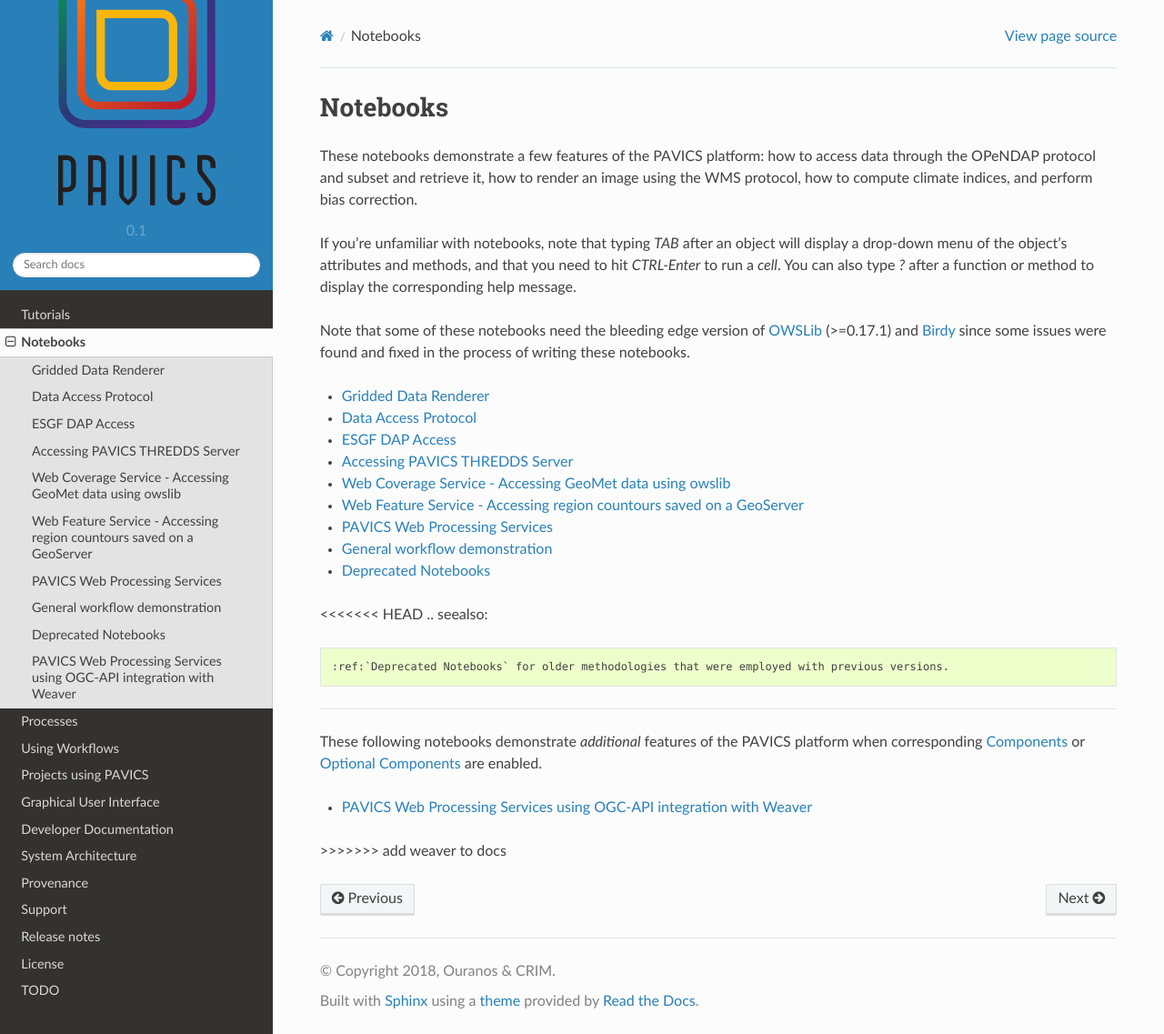
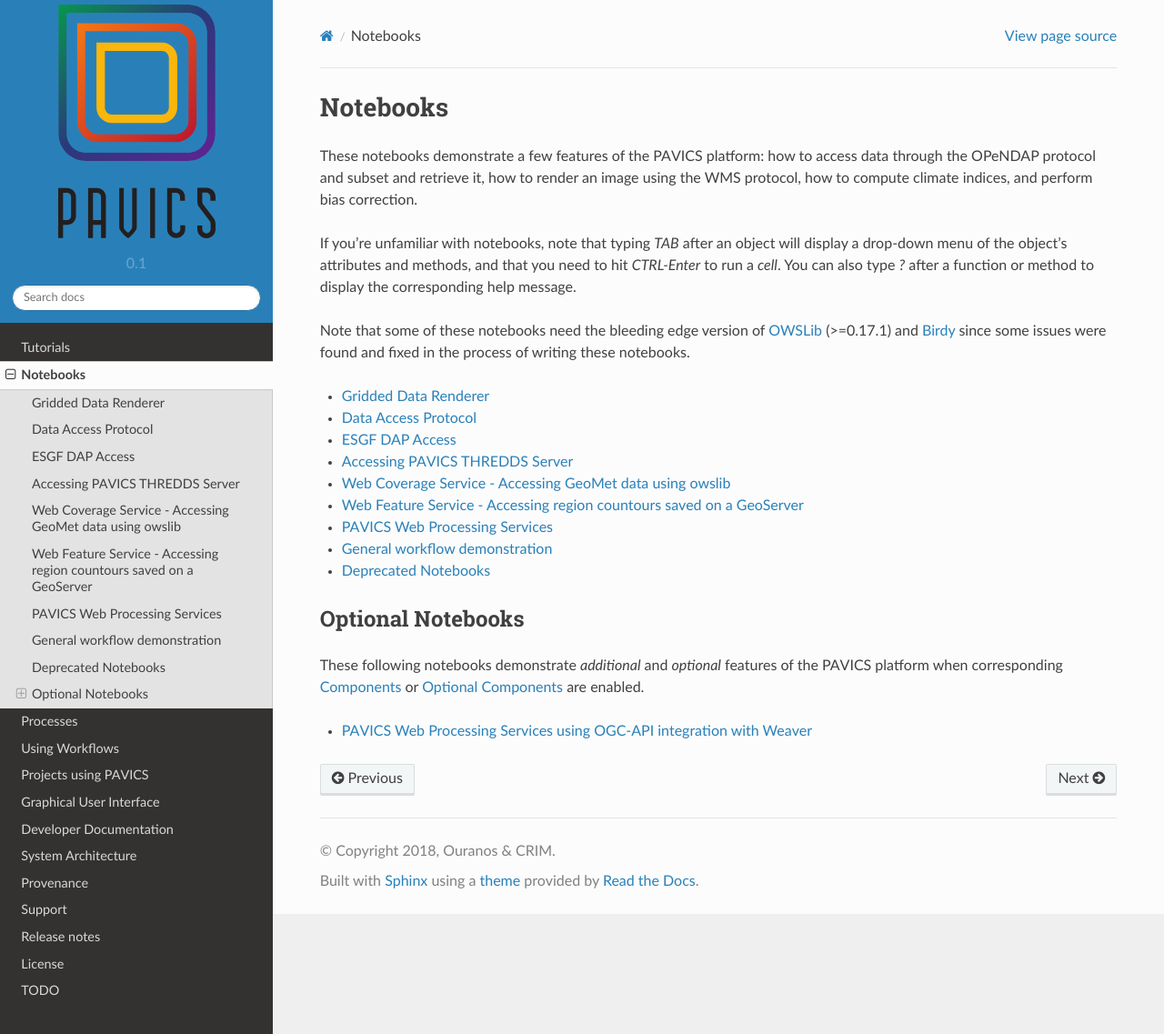
Before and after one commit to Ouranosinc/pavics-sdi, a Sphinx documentation site: the page built from docs/source/notebooks/index.rst, in a window 1280 px wide and 1137 px high. Shown: the whole window at 91% size. Built offline with Sphinx 7.4.7 and the Read the Docs theme 2.0.0, drawn with Linux system fonts in a browser that asks for light colours; pages that are not in the unit, such as notebooks, are missing from menus.

Commit message:
fix incorrect parts included by merge conflict

```diff
--- a/docs/source/notebooks/index.rst
+++ b/docs/source/notebooks/index.rst
@@ -31,12 +31,11 @@ were found and fixed in the process of writing these notebooks.
 .. _OWSLib: https://geopython.github.io/OWSLib/
 .. _Birdy: https://birdy.readthedocs.io
 
-<<<<<<< HEAD
-.. seealso::
-    :ref:`Deprecated Notebooks` for older methodologies that were employed with previous versions.
-=======
+-------------------------
+Optional Notebooks
+-------------------------
 
-These following notebooks demonstrate *additional* features of the PAVICS platform when corresponding
+These following notebooks demonstrate *additional* and *optional* features of the PAVICS platform when corresponding
 |pavics-components|_ or |pavics-opt-comp|_ are enabled.
 
 .. toctree::
@@ -49,4 +48,3 @@ These following notebooks demonstrate *additional* features of the PAVICS platfo
 .. _pavics-components: https://github.com/bird-house/birdhouse-deploy/blob/master/birdhouse/components/README.rst
 .. |pavics-opt-comp| replace:: Optional Components
 .. _pavics-opt-comp: https://github.com/bird-house/birdhouse-deploy/blob/master/birdhouse/optional-components/README.rst
->>>>>>> add weaver to docs
```
Also changed, not shown: docs/source/notebook-components/weaver_example.ipynb.
